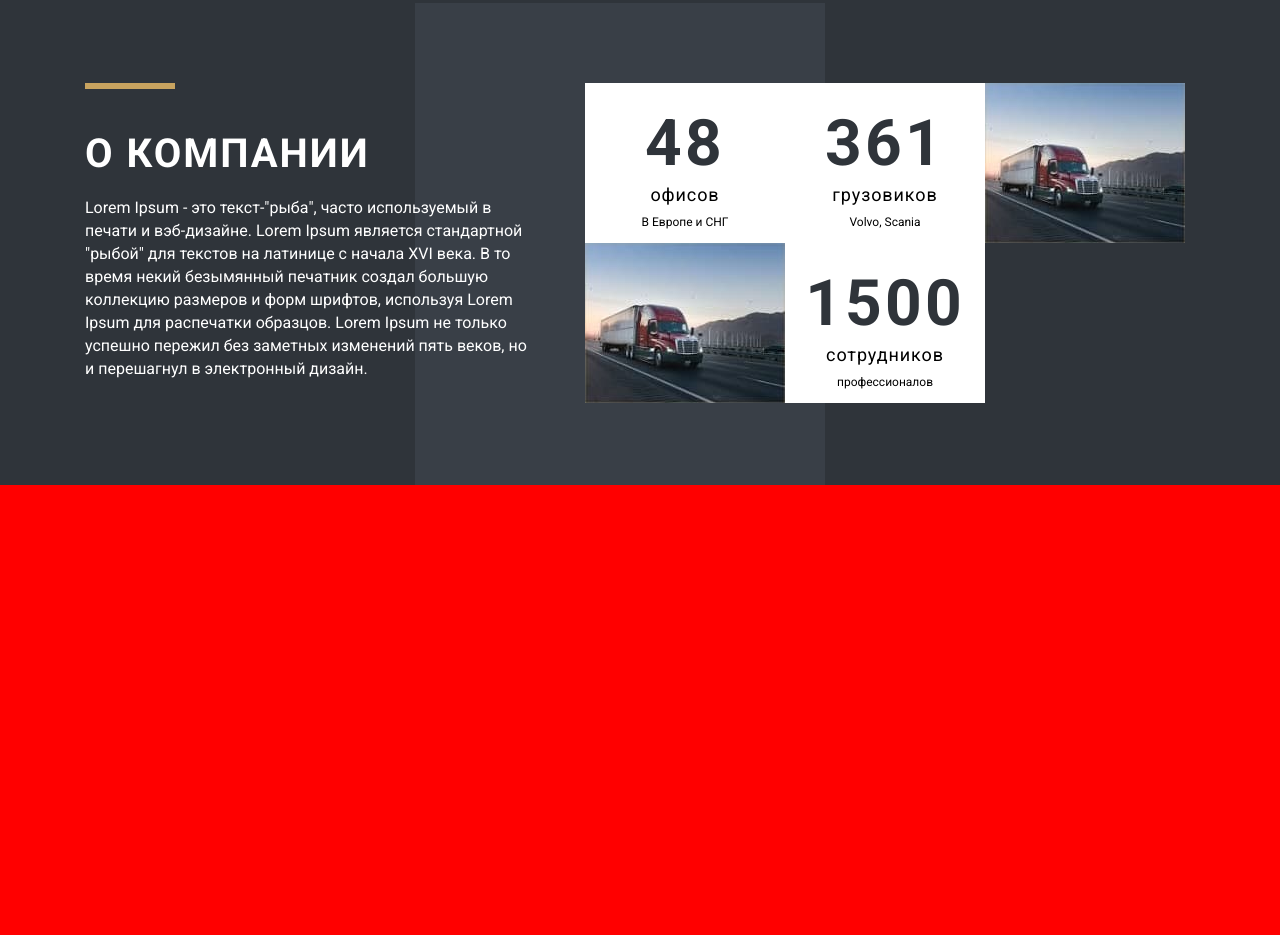
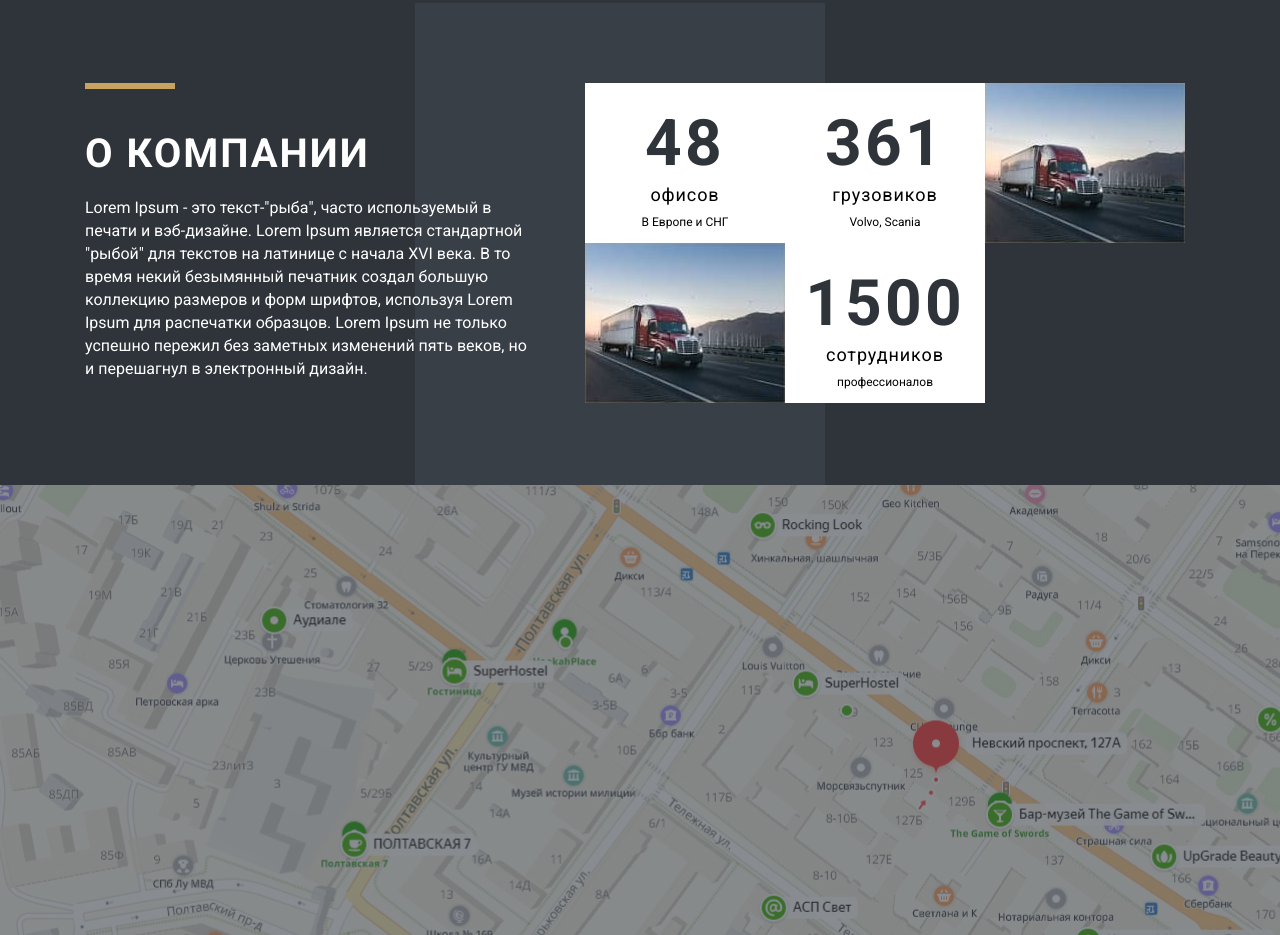
Before and after one commit to sergeydymchenko/test-project, a plain HTML site: page index.html in a window 1280 px wide. Shown: the part 2059-2994 px from the top of the page. Drawn offline with nearby package versions, Linux system fonts and the light colour scheme.

Commit message:
location

```diff
--- a/sass/components/_location.scss
+++ b/sass/components/_location.scss
@@ -1,4 +1,6 @@
 .location {
   height: 450px;
- background-color: red;
+  background: linear-gradient(0deg, rgba(57, 63, 71, 0.6), rgba(57, 63, 71, 0.6)), ;
+ background-image: url(../../image/maps.jpg);
+
 }
```
Also changed, not shown: css/main.css, css/main.min.css, image/maps.jpg (added), 2 other files.
